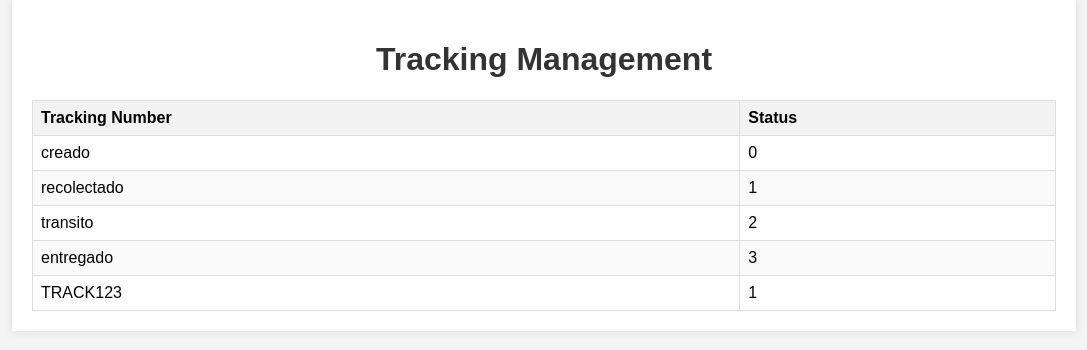
After one commit to eltitinho/andromeda, a Flask app: page /tracking_management in a window 1280 px wide. The commit adds this page. Shown: the top 350 px of the page, without its empty margins (96-1183 px from the left). Run offline with Flask 3, Linux system fonts and the light colour scheme; data comes from the database, SQL or seed files in the repository; both versions use the stored data as it was after the commit.

Commit message:
First dummy of tracking

```diff
--- /dev/null
+++ b/static/js/statusMap.js
@@ -0,0 +1,6 @@
+const statusMap = {
+    0: 'Creado',
+    1: 'Recolectado',
+    2: 'En tránsito',
+    3: 'Entregado'
+};
--- /dev/null
+++ b/templates/tracking_management.html
@@ -0,0 +1,76 @@
+<!DOCTYPE html>
+<html lang="en">
+<head>
+    <meta charset="UTF-8">
+    <meta name="viewport" content="width=device-width, initial-scale=1.0">
+    <title>Tracking Management</title>
+    <style>
+        body {
+            font-family: Arial, sans-serif;
+            margin: 0;
+            padding: 0;
+            background-color: #f4f4f4;
+        }
+        .container {
+            width: 80%;
+            margin: 0 auto;
+            padding: 20px;
+            background-color: #fff;
+            box-shadow: 0 0 10px rgba(0, 0, 0, 0.1);
+        }
+        h1 {
+            text-align: center;
+            color: #333;
+        }
+        table {
+            width: 100%;
+            border-collapse: collapse;
+            margin-top: 20px;
+        }
+        th, td {
+            border: 1px solid #ddd;
+            padding: 8px;
+            text-align: left;
+        }
+        th {
+            background-color: #f2f2f2;
+        }
+        tr:nth-child(even) {
+            background-color: #f9f9f9;
+        }
+        tr:hover {
+            background-color: #f1f1f1;
+        }
+        .error-message {
+            color: red;
+            text-align: center;
+            margin-top: 20px;
+        }
+    </style>
+</head>
+<body>
+    <div class="container">
+        <h1>Tracking Management</h1>
+        {% if tracking_data %}
+        <table id="trackingTable">
+            <thead>
+                <tr>
+                    <th>Tracking Number</th>
+                    <th>Status</th>
+                </tr>
+            </thead>
+            <tbody>
+                {% for data in tracking_data %}
+                <tr>
+                    <td>{{ data[0] }}</td>
+                    <td>{{ data[1] }}</td>
+                </tr>
+                {% endfor %}
+            </tbody>
+        </table>
+        {% else %}
+        <p class="error-message">No tracking data available. Please check your database connection or query.</p>
+        {% endif %}
+    </div>
+</body>
+</html>
--- a/templates/tracking_number.html
+++ b/templates/tracking_view.html
@@ -5,7 +5,7 @@
 </head>
 <body>
     <h1>Enter Tracking Number</h1>
-    <form method="POST" action="/tracking/">
+    <form method="POST" action="/tracking/tracking_view">
         <input type="text" name="tracking_number" placeholder="Tracking Number" required>
         <input type="submit" value="Track">
     </form>
--- a/tracking.py
+++ b/tracking.py
@@ -1,4 +1,3 @@
-# app.py
 from flask import Flask, render_template, request, redirect, url_for
 import sqlite3
 
@@ -10,20 +9,70 @@ def get_db_connection():
     return conn
 
 @tracking.route('/', methods=['GET', 'POST'])
-def track_number():
-    print("Request method:", request.method)
+def home():
+    if request.method == 'POST':
+        option = request.form['option']
+        if option == '1':
+            return redirect(url_for('login'))
+        elif option == '2':
+            return redirect(url_for('tracking_view'))
+    return render_template('home.html')
+
+@tracking.route('/login', methods=['GET', 'POST'])
+def login():
     if request.method == 'POST':
         tracking_number = request.form['tracking_number']
         return redirect(url_for('track', tracking_number=tracking_number))
-    return render_template('tracking_number.html')
+    return render_template('login.html')
 
-@tracking.route('/track/<tracking_number>')
-def track(tracking_number):
-    conn = get_db_connection()
-    status = conn.execute('SELECT * FROM tracking WHERE tracking_number = ?',
-                          (tracking_number,)).fetchone()
+@tracking.route('/tracking_view', methods=['GET', 'POST'])
+def tracking_view():
+    if request.method == 'POST':
+        tracking_number = request.form['tracking_number']
+        conn = get_db_connection()
+        cursor = conn.cursor()
+        cursor.execute('SELECT * FROM tracking WHERE tracking_number = ?', (tracking_number,))
+        tracking_data = cursor.fetchone()
+        conn.close()
+        if tracking_data:
+            # Pass both tracking_number and status to the template
+            return render_template('tracking_success.html',
+                                tracking_number=tracking_number,
+                                status=tracking_data['status'])
+        else:
+            return render_template('tracking_error.html')
+    # Handle GET request with tracking_number parameter
+    tracking_number = request.args.get('tracking_number')
+    if tracking_number:
+        conn = get_db_connection()
+        cursor = conn.cursor()
+        cursor.execute('SELECT * FROM tracking WHERE tracking_number = ?', (tracking_number,))
+        tracking_data = cursor.fetchone()
+        conn.close()
+        if tracking_data:
+            # Pass both tracking_number and status to the template
+            return render_template('tracking_success.html',
+                                tracking_number=tracking_number,
+                                status=tracking_data['status'])
+        else:
+            return render_template('tracking_error.html')
+    return render_template('tracking_view.html')
+
+@tracking.route('/tracking_management')
+def tracking_management():
+    # Connect to the database
+    conn = sqlite3.connect('tracking.db')  # Using the same database as other routes
+    cursor = conn.cursor()
+
+    # Fetch data from the database
+    cursor.execute('SELECT * FROM tracking')  # Using the same table as other routes
+    tracking_data = cursor.fetchall()
+
+    # Close the database connection
     conn.close()
-    return render_template('tracking.html', status=status)
+
+    # Render the template with the fetched data
+    return render_template('tracking_management.html', tracking_data=tracking_data)
 
 if __name__ == '__main__':
     tracking.run(debug=True)
```
Also changed, not shown: app.py (+7 -8 lines), templates/home.html (added, +15 -0 lines), templates/login.html (added, +71 -0 lines), templates/tracking.html (deleted, +0 -33 lines), templates/tracking_details.html (added, +33 -0 lines), templates/tracking_error.html (added, +12 -0 lines), templates/tracking_success.html (added, +78 -0 lines), tracking_management.py (added, +28 -0 lines), tracking.db.
